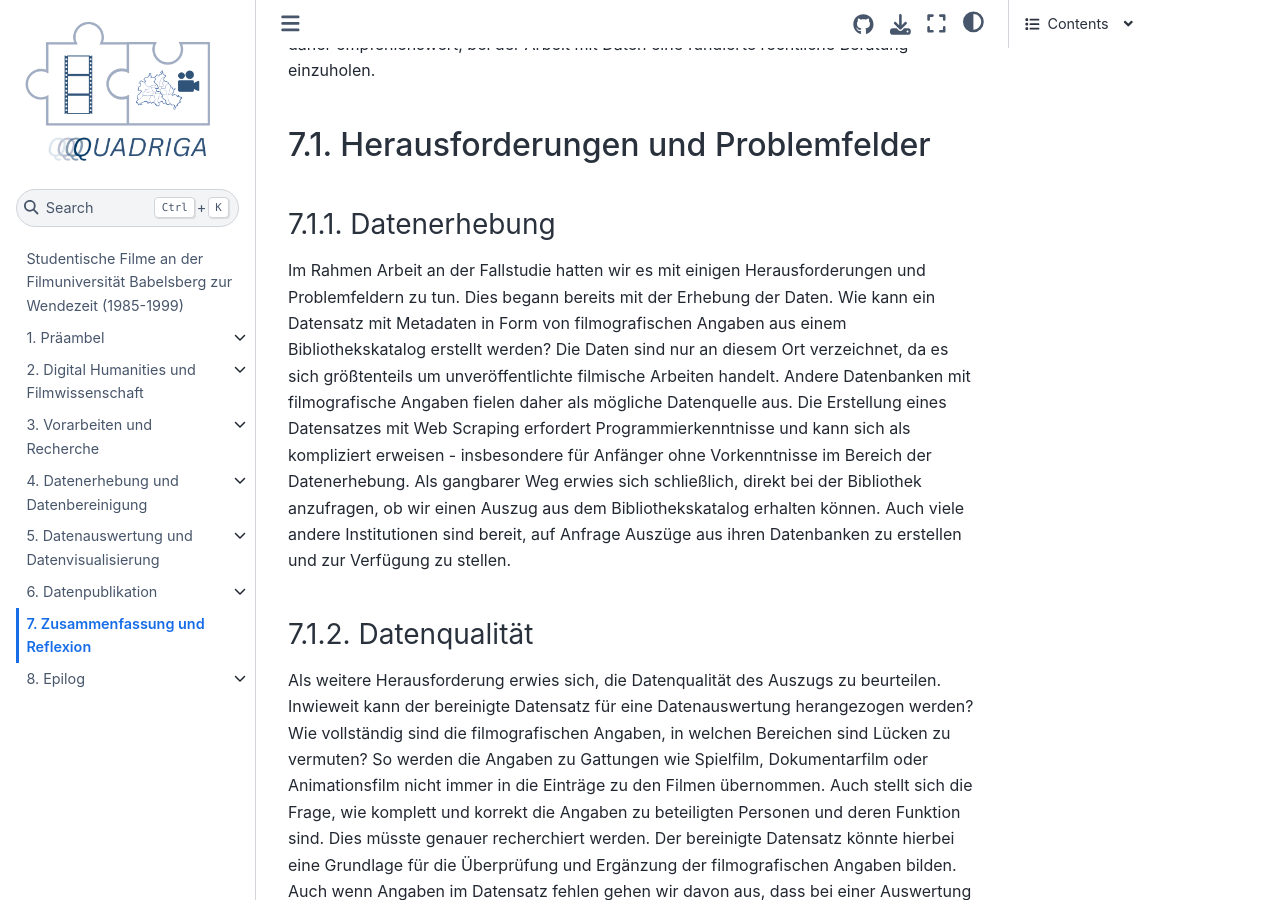
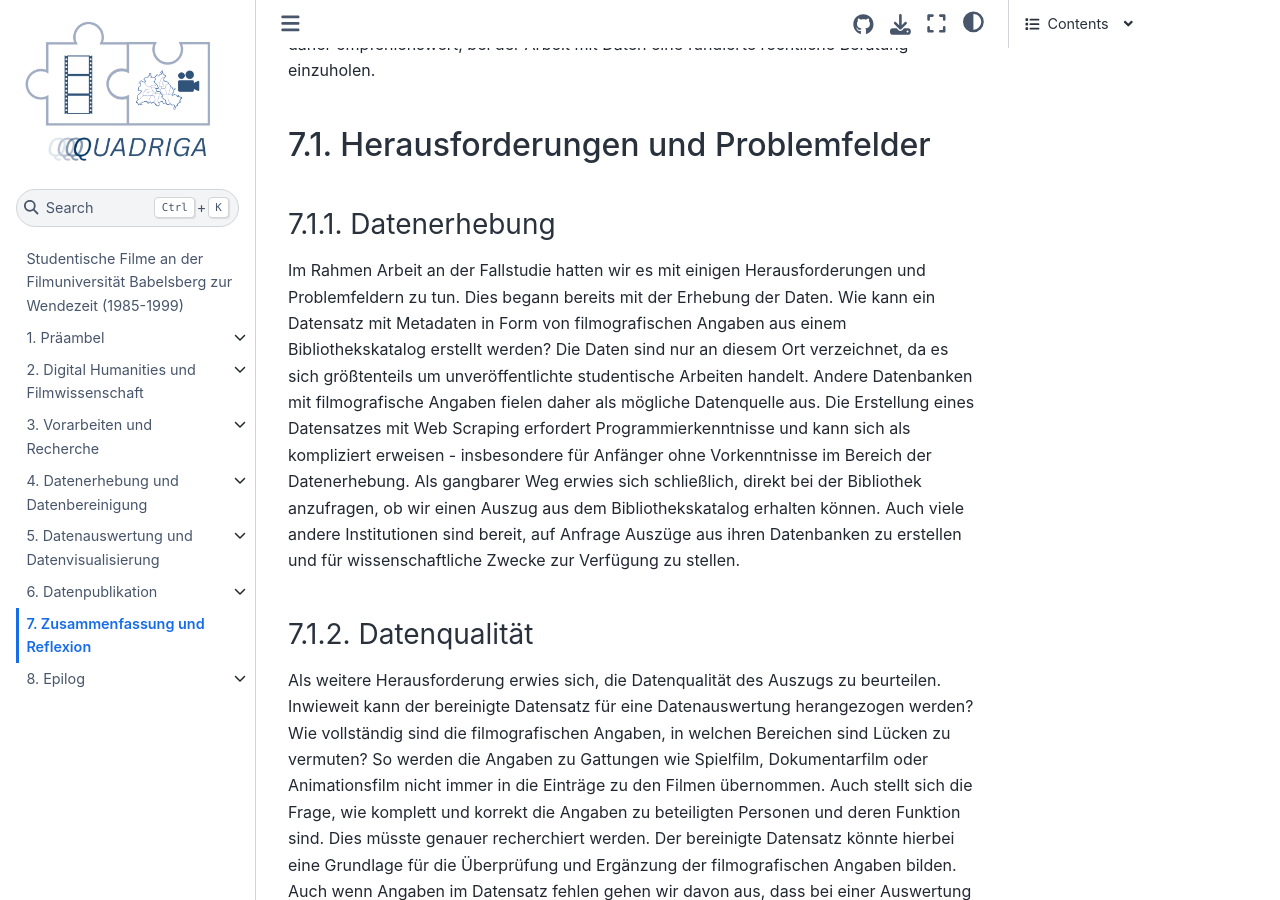
Before and after one commit to quadriga-dk/Bewegtes-Bild-Fallstudie-2, a Jupyter Book: the page built from zusammenfassung/reflexion.md, in a window 1280 px wide and 900 px high, scrolled down 1385 px. Built offline with Jupyter Book 1.0.4 settings and Sphinx 7.4.7 and the Sphinx Book theme 1.1.4, drawn with Linux system fonts in a browser that asks for light colours.

Commit message:
Update reflexion.md

```diff
--- a/zusammenfassung/reflexion.md
+++ b/zusammenfassung/reflexion.md
@@ -30,7 +30,7 @@ Schließlich befassen wir uns mit der Datenpublikation. Nach einer Einführung i
 
 ### Datenerhebung
 
-Im Rahmen Arbeit an der Fallstudie hatten wir es mit einigen Herausforderungen und Problemfeldern zu tun. Dies begann bereits mit der Erhebung der Daten. Wie kann ein Datensatz mit Metadaten in Form von filmografischen Angaben aus einem Bibliothekskatalog erstellt werden? Die Daten sind nur an diesem Ort verzeichnet, da es sich größtenteils um unveröffentlichte filmische Arbeiten handelt. Andere Datenbanken mit filmografische Angaben fielen daher als mögliche Datenquelle aus. Die Erstellung eines Datensatzes mit Web Scraping erfordert Programmierkenntnisse und kann sich als kompliziert erweisen - insbesondere für Anfänger ohne Vorkenntnisse im Bereich der Datenerhebung. Als gangbarer Weg erwies sich schließlich, direkt bei der Bibliothek anzufragen, ob wir einen Auszug aus dem Bibliothekskatalog erhalten können. Auch viele andere Institutionen sind bereit, auf Anfrage Auszüge aus ihren Datenbanken zu erstellen und zur Verfügung zu stellen.
+Im Rahmen Arbeit an der Fallstudie hatten wir es mit einigen Herausforderungen und Problemfeldern zu tun. Dies begann bereits mit der Erhebung der Daten. Wie kann ein Datensatz mit Metadaten in Form von filmografischen Angaben aus einem Bibliothekskatalog erstellt werden? Die Daten sind nur an diesem Ort verzeichnet, da es sich größtenteils um unveröffentlichte studentische Arbeiten handelt. Andere Datenbanken mit filmografische Angaben fielen daher als mögliche Datenquelle aus. Die Erstellung eines Datensatzes mit Web Scraping erfordert Programmierkenntnisse und kann sich als kompliziert erweisen - insbesondere für Anfänger ohne Vorkenntnisse im Bereich der Datenerhebung. Als gangbarer Weg erwies sich schließlich, direkt bei der Bibliothek anzufragen, ob wir einen Auszug aus dem Bibliothekskatalog erhalten können. Auch viele andere Institutionen sind bereit, auf Anfrage Auszüge aus ihren Datenbanken zu erstellen und für wissenschaftliche Zwecke zur Verfügung zu stellen.
 
 ### Datenqualität
 
```
